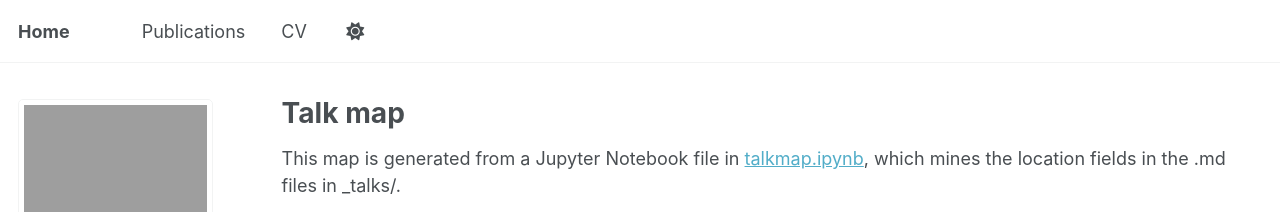
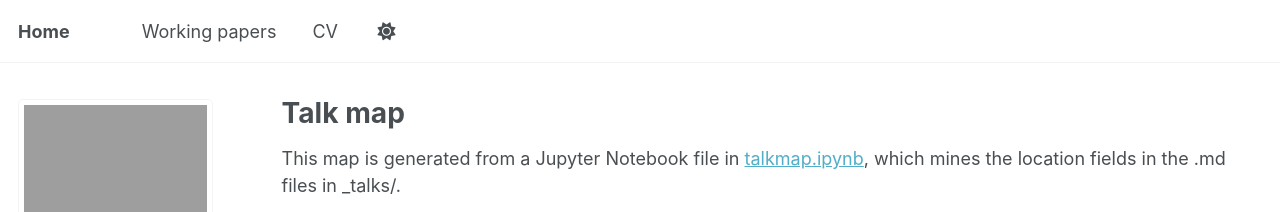
Before and after one commit to TacoPrins/tacoprins.github.io, a Jekyll site: the page built from _pages/talkmap.html, in a window 1280 px wide. Shown: the top 212 px of the page. Built offline with Jekyll 4.4.1, drawn with Linux system fonts in a browser that asks for light colours; nearby versions of some CDN libraries; a script bundle is joined from its source files by our own code; library files that are not in the unit come from our copies.

Commit message:
Update navigation.yml

```diff
--- a/_data/navigation.yml
+++ b/_data/navigation.yml
@@ -8,8 +8,8 @@
 #      Markdown formatted page while the second is generated using JSON.
 
 main:
-  - title: "Publications"
-    url: /publications/
+  - title: "Working papers"
+    url: /workingpapers/
 
   - title: "CV"
     url: /cv/
```
